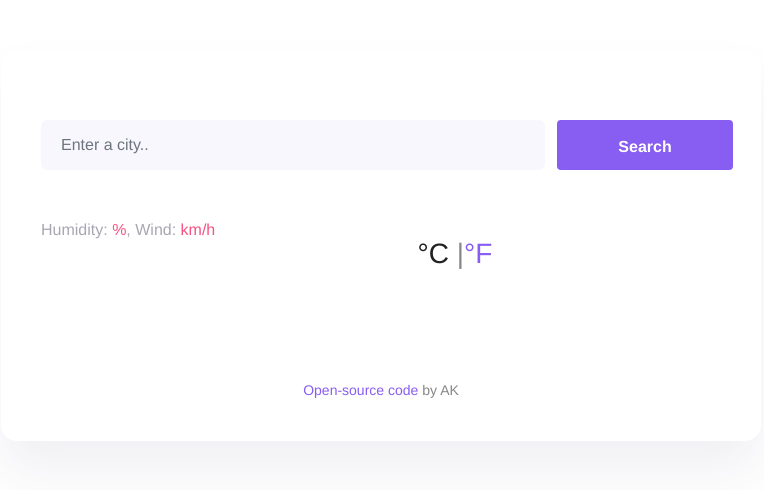
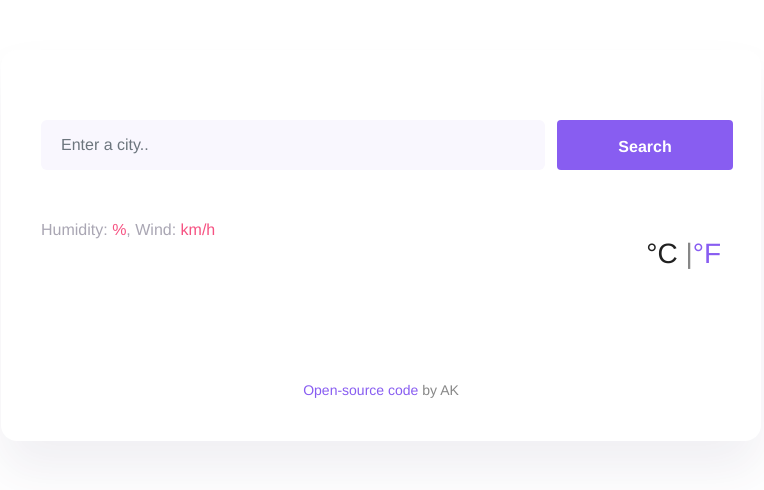
Before and after one commit to athita20/vanilla-weather-search, a plain HTML site: page index.html in a window 1280 px wide. Shown: the whole page, without its empty margins (259-1023 px from the left). Drawn offline with nearby package versions, Linux system fonts and the light colour scheme; no server answers.

Commit message:
Update temperature elements

```diff
--- a/app.js
+++ b/app.js
@@ -44,6 +44,8 @@ function displayWeather(response) {
     `http://openweathermap.org/img/wn/${response.data.weather[0].icon}@2x.png`
   );
   icon.setAttribute("alt", response.data.weather[0].description);
+  cTempLink.classList.add("active");
+  fTempLink.classList.remove("active");
 }
 
 function searchCity(cityInput) {
--- a/style.css
+++ b/style.css
@@ -61,9 +61,10 @@ li strong {
 }
 
 .temperature-column {
-  padding-right: 15px;
   padding-left: 10px;
   padding-top: 10px;
+  float: right;
+  text-align: right;
 }
 
 .temperature-column img {
```
